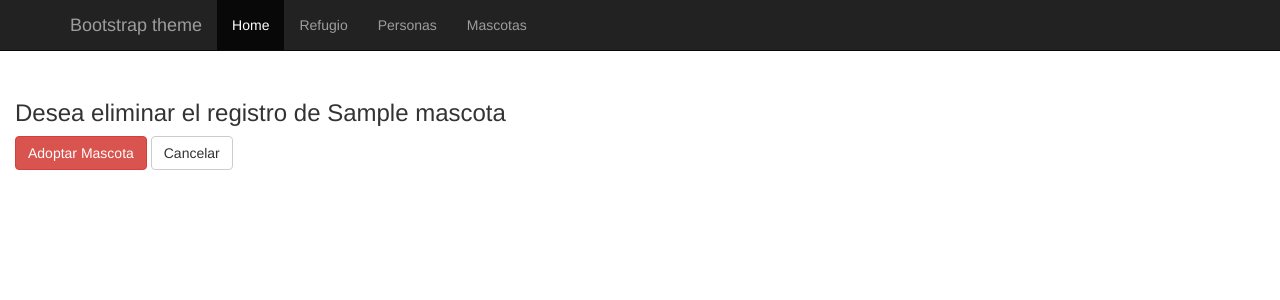
After one commit to rabindranathfv/lading_pag_django, a Django app: template templates/mascota_delete.html in a window 1280 px wide. The commit adds this page. Shown: the top 300 px of the page. Run offline with Django 3.2, Linux system fonts and the light colour scheme; the template is opened without the code that fills it: values that come from a table or form of the project are taken from there, others are empty; tables that the repository leaves empty hold one stand-in row (values such as "Sample post"); some libraries are stand-ins or nearby versions.

Commit message:
add mascota_delete_views functionality

```diff
--- a/mascota/urls.py
+++ b/mascota/urls.py
@@ -25,4 +25,6 @@ from . import views
 urlpatterns = [
     url(r'^mascota/$', views.mascota_views,name="mascota"),
     url(r'^mascota/listar/$', views.mascota_list_views,name="lista de mascotas"),
+    url(r'^mascota/editar/(?P<id_mascota>[0-9])+/$', views.mascota_list_views,name="editar mascota"),
+    url(r'^mascota/eliminar/(?P<id_mascota>[0-9])+/$', views.mascota_delete_views,name="eliminar mascota"),
 ]
--- /dev/null
+++ b/templates/mascota_delete.html
@@ -0,0 +1,21 @@
+{% extends "base.html" %}
+
+
+{% block content %}
+<br>
+<br>
+<br>
+<br>
+<div class="contenedor-fluid ">
+    <div class="col-md-6 offset-3">
+        <form action="" method="post">
+            {% csrf_token %}
+            <h3>Desea eliminar el registro de {{ mascota.nombre }}</h3>
+
+            <button type="submit" class="btn btn-danger">Adoptar Mascota</button>
+            <a class="btn btn-default" href="{% url 'mascota:mascota_list_views' %}">Cancelar</a>
+        </form>
+    </div>
+</div>
+
+{% endblock content %}
--- a/templates/mascota_list.html
+++ b/templates/mascota_list.html
@@ -25,6 +25,9 @@
                     <td>{{ mascotas.edad_aproximada }}</td>
                     <td>{{ mascotas.fecha_rescate }}</td>
                     <td>{{ mascotas.persona.nombre }}</td>
+                    <td>
+                        <a class= "btn btn-primary" href="{% url 'mascota:mascota_list_views' id_mascota %}">Acciones</a>
+                    </td>
                 </tr>
             {% endfor %}
         {% else %}
```
Also changed, not shown: mascota/views.py (+20 -0 lines).
